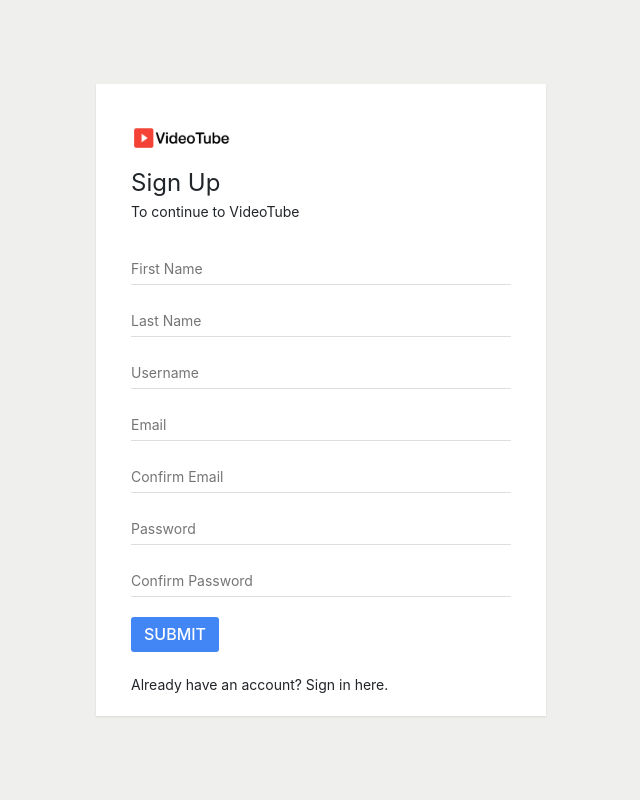
After one commit to nilotpaldhar/youtube-clone, a PHP site: page /signup.php in a window 1280 px wide. The commit adds this page. Shown: the whole page, without its empty margins (319-959 px from the left). Run offline with PHP 8.4, Linux system fonts and the light colour scheme.

Commit message:
Created signup and signin page and styled those pages

```diff
--- a/assets/css/style.css
+++ b/assets/css/style.css
@@ -19,6 +19,8 @@ a:hover {
 	text-decoration: none !important;
 }
 
+/* Main page styling
+---------------------- */
 #pageContainer {
 	height: 100%;
 	width: 100%;
@@ -144,10 +146,105 @@ a:hover {
 	display: flex;
 }
 
-#mainContentContainer .column {
+.column {
 	background-color: #fff;
-	flex: 1;
+	flex-grow: 1;
 	min-height: 300px;
 	padding: 20px;
 	box-shadow: 0 1px 2px rgba(0, 0, 0, 0.1);
 }
+
+/* Sign Up Page styling */
+.signInContainer {
+	background-color: #efefee;
+	height: 100vh;
+	display: flex;
+	justify-content: center;
+	align-items: center;
+}
+
+.signInContainer .column {
+	flex-grow: 0;
+	width: 450px;
+	padding: 20px 35px;
+	max-height: 100%;
+	overflow-y: auto;
+}
+
+.signInContainer .header {
+	padding: 20px 0;
+}
+
+.signInContainer .header img {
+	width: 100px;
+}
+
+.signInContainer .header h3 {
+	font-size: 24px;
+	font-weight: 400;
+	line-height: 32px;
+	margin: 0;
+	padding-bottom: 0;
+	padding-top: 16px;
+}
+
+.signInContainer .header span {
+	font-size: 14px;
+}
+
+.signInContainer .loginForm form {
+	display: flex;
+	flex-direction: column;
+}
+
+.signInContainer .loginForm input[type='text'],
+.signInContainer .loginForm input[type='email'],
+.signInContainer .loginForm input[type='password'] {
+	font-size: 14px;
+	margin: 10px 0;
+	border: none;
+	border-bottom: 1px solid #dedede;
+	padding: 5px 0;
+	transition: all 0.3s ease-in-out;
+}
+
+.signInContainer .loginForm input[type='text']:focus,
+.signInContainer .loginForm input[type='text']:active,
+.signInContainer .loginForm input[type='email']:focus,
+.signInContainer .loginForm input[type='email']:active,
+.signInContainer .loginForm input[type='password']:focus,
+.signInContainer .loginForm input[type='password']:active {
+	outline: none;
+	border-color: #343a40;
+}
+
+.signInContainer .loginForm input[type='submit'] {
+	border: none;
+	background-color: #4285f4;
+	color: #fff;
+	height: 35px;
+	width: 88px;
+	border-radius: 3px;
+	font-weight: 500;
+	margin-top: 10px;
+	margin-bottom: 20px;
+	transition: all 0.3s ease-in-out;
+}
+
+.signInContainer .loginForm input[type='submit']:hover,
+.signInContainer .loginForm input[type='submit']:active,
+.signInContainer .loginForm input[type='submit']:focus {
+	background-color: #095ce5;
+	outline: none;
+}
+
+.signInContainer .signInMessage:link,
+.signInContainer .signInMessage:visited {
+	font-size: 14px;
+	font-weight: 400;
+	color: #212529;
+}
+
+.signInContainer .signInMessage:hover {
+	color: #095ce5;
+}
--- /dev/null
+++ b/signup.php
@@ -0,0 +1,46 @@
+<?php require_once 'includes/config.php';?>
+
+<!DOCTYPE html>
+<html lang="en">
+<head>
+    <meta charset="UTF-8">
+    <meta name="viewport" content="width=device-width, initial-scale=1.0">
+    <meta http-equiv="X-UA-Compatible" content="ie=edge">
+    <title>Youtube - Sign Up</title>
+    <link rel="stylesheet" href="assets/css/style.css">
+    <link rel="stylesheet" href="assets/css/bootstrap/bootstrap.min.css">
+     <script src="assets/js/jquery/jquery-3.5.0.min.js"></script>
+    <script src="https://cdn.jsdelivr.net/npm/popper.js@1.16.0/dist/umd/popper.min.js" integrity="sha384-Q6E9RHvbIyZFJoft+2mJbHaEWldlvI9IOYy5n3zV9zzTtmI3UksdQRVvoxMfooAo" crossorigin="anonymous"></script>
+    <script src="assets/js/bootstrap/bootstrap.min.js"></script>
+    <script src="assets/js/commonActions.js"></script>
+</head>
+<body>
+
+    <div class='signInContainer'>
+        <div class='column'>
+            <div class="header">
+                <img src="assets/images/icons/VideoTubeLogo.png" alt="Site Logo">
+                <h3>Sign Up</h3>
+                <span>To continue to VideoTube</span>
+            </div>
+            <div class="loginForm">
+                <form action='signup.php' method='POST'>
+                    <input type="text" name='firstName' placeholder='First Name' autocomplete='off' required>
+                    <input type="text" name='lastName' placeholder='Last Name' autocomplete='off' required>
+                    <input type="text" name='username' placeholder='Username' autocomplete='off' required>
+
+                    <input type="email" name='email' placeholder='Email' autocomplete='off' required>
+                    <input type="email" name='email2' placeholder='Confirm Email' autocomplete='off' required>
+
+                    <input type="password" name='password' placeholder='Password' autocomplete='off' required>
+                    <input type="password" name='password2' placeholder='Confirm Password' autocomplete='off' required>
+
+                    <input type="submit" name='submitButton' value='SUBMIT'>
+                </form>
+            </div>
+            <a href="signin.php" class='signInMessage'>Already have an account? Sign in here.</a>
+        </div>
+    </div>
+
+</body>
+</html>
```
Also changed, not shown: signin.php (added, +38 -0 lines).
